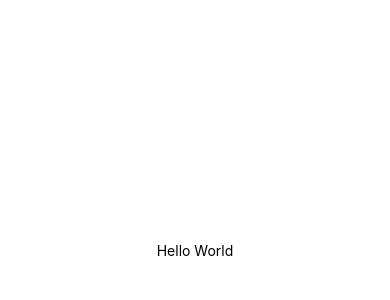
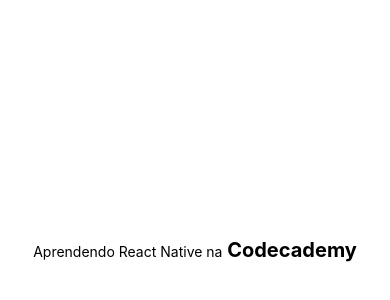
Before and after one commit to Arthur-art/ReactNative-Codecademy, a React Native app: screen / in a window 390 px wide. Shown: the part 172-472 px from the top of the page. Built offline with nearby package versions, Linux system fonts and the light colour scheme.

Commit message:
Estilizando Text component do react native

```diff
--- a/src/components/TextComponent.js
+++ b/src/components/TextComponent.js
@@ -4,8 +4,9 @@ import { View, Text } from 'react-native'
 export function TextComponent() {
     return (
         <View style={{ flex: 1, justifyContent: 'center', alignItems: 'center' }}>
-            <Text>
-                Hello World
+            <Text style={{ fontSize: 14 }}>
+                Aprendendo React Native na
+                 <Text style={{ fontSize: 20, fontWeight: 'bold' }}> Codecademy</Text>
             </Text>
         </View>
     )
```
